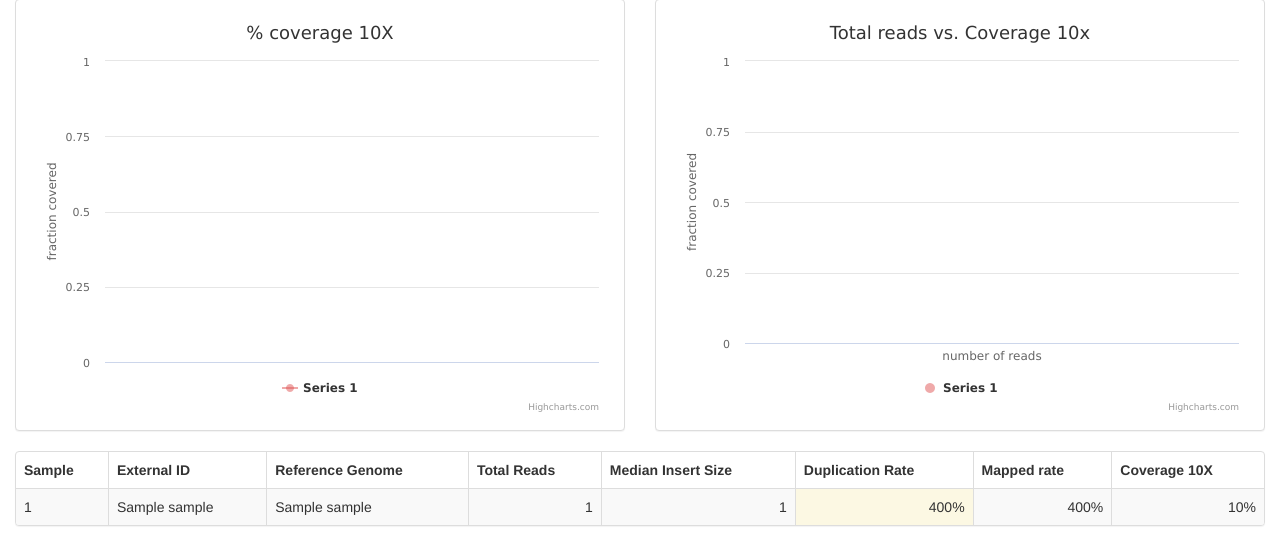
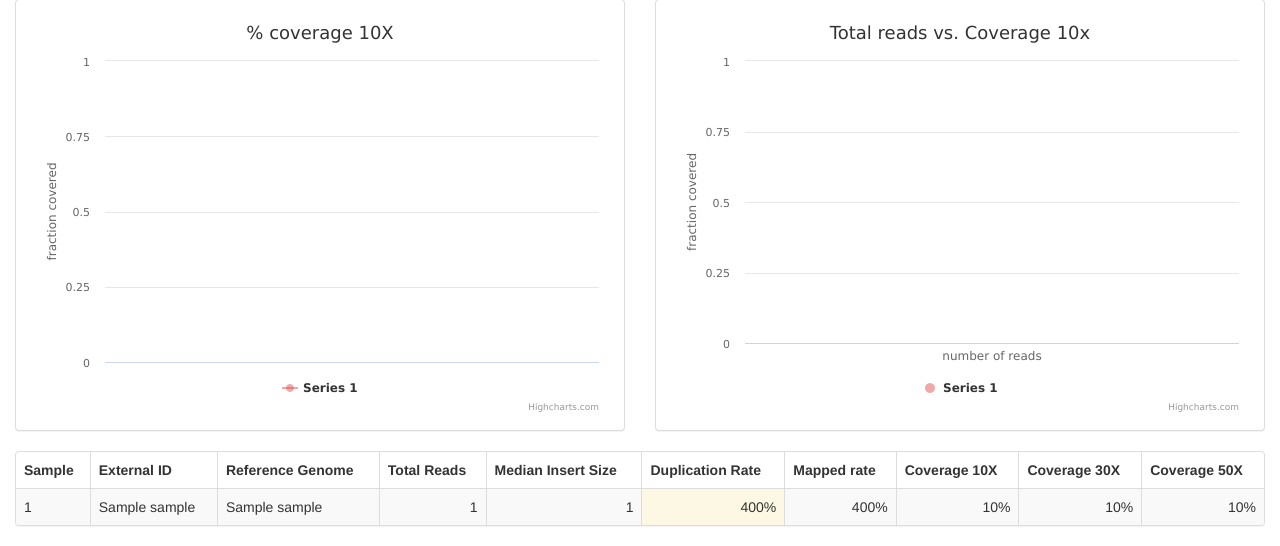
Before and after one commit to wefer/mwgs, a Flask app: template mwgs/server/templates/mwgs/project.html in a window 1280 px wide. Shown: the part 750-1296 px from the top of the page. Run offline with Flask 2, Linux system fonts and the light colour scheme; the template is opened without the code that fills it: most values are stand-ins (such as "Sample title", 1, 10 or a date in 2020); parts of the project's set-up code (start-up, migrations or seed data) failed here and were passed over; some libraries are stand-ins or nearby versions.

Commit message:
display new coverage levels in interface

```diff
--- a/mwgs/server/templates/mwgs/project.html
+++ b/mwgs/server/templates/mwgs/project.html
@@ -54,6 +54,8 @@
             <th>Duplication Rate</th>
             <th>Mapped rate</th>
             <th>Coverage 10X</th>
+            <th>Coverage 30X</th>
+            <th>Coverage 50X</th>
           </tr>
         </thead>
 
@@ -73,6 +75,12 @@
               </td>
               <td class="text-right {% if sample.coverage_10x < 0.9 %}bg-warning{% endif %}">
                 {{ sample.coverage_10x|percent }}%
+              </td>
+              <td class="text-right {% if sample.coverage_30x < 0.9 %}bg-warning{% endif %}">
+                {{ sample.coverage_30x|percent }}%
+              </td>
+              <td class="text-right {% if sample.coverage_50x < 0.9 %}bg-warning{% endif %}">
+                {{ sample.coverage_50x|percent }}%
               </td>
             </tr>
           {% endfor %}
```
